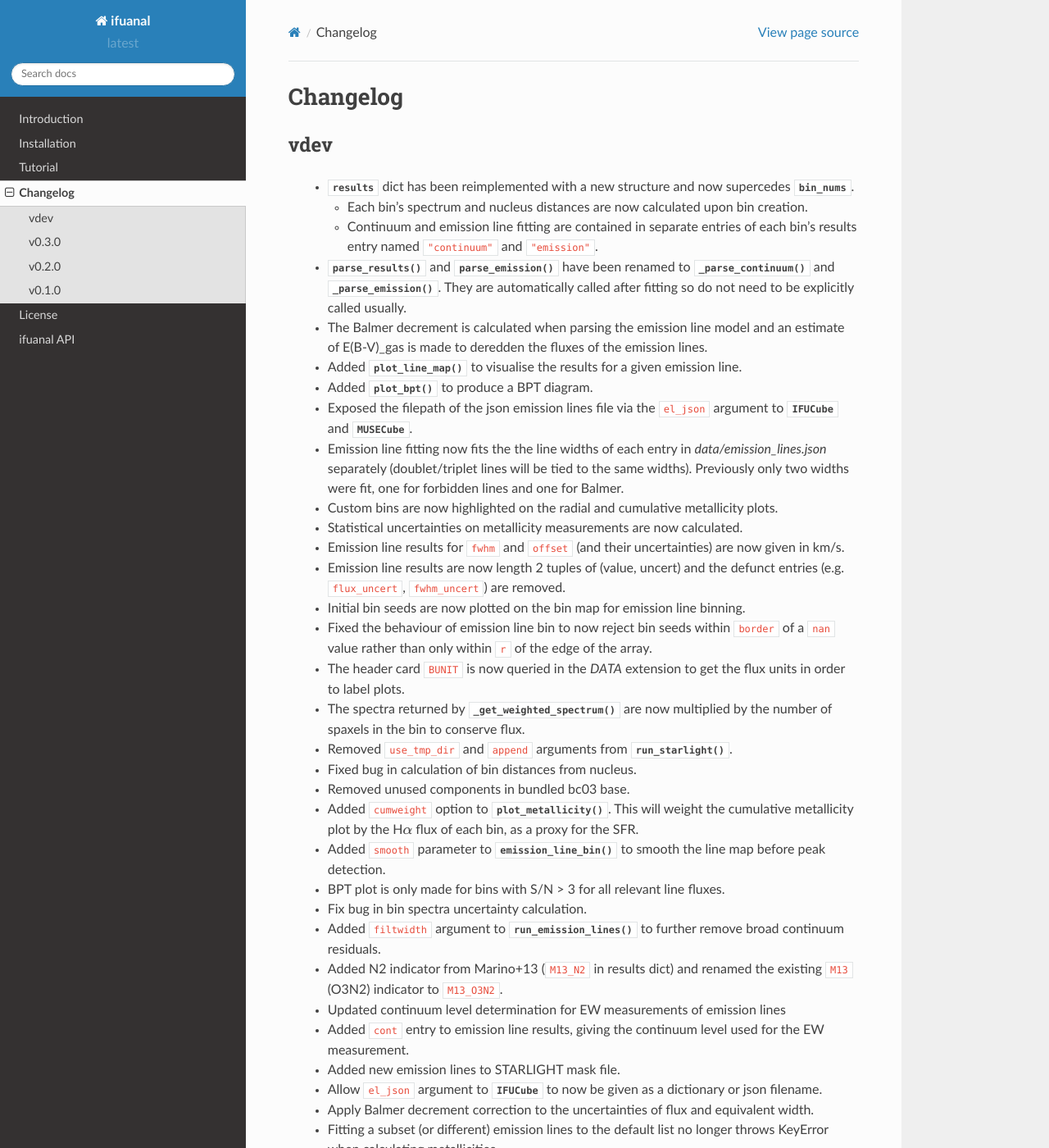
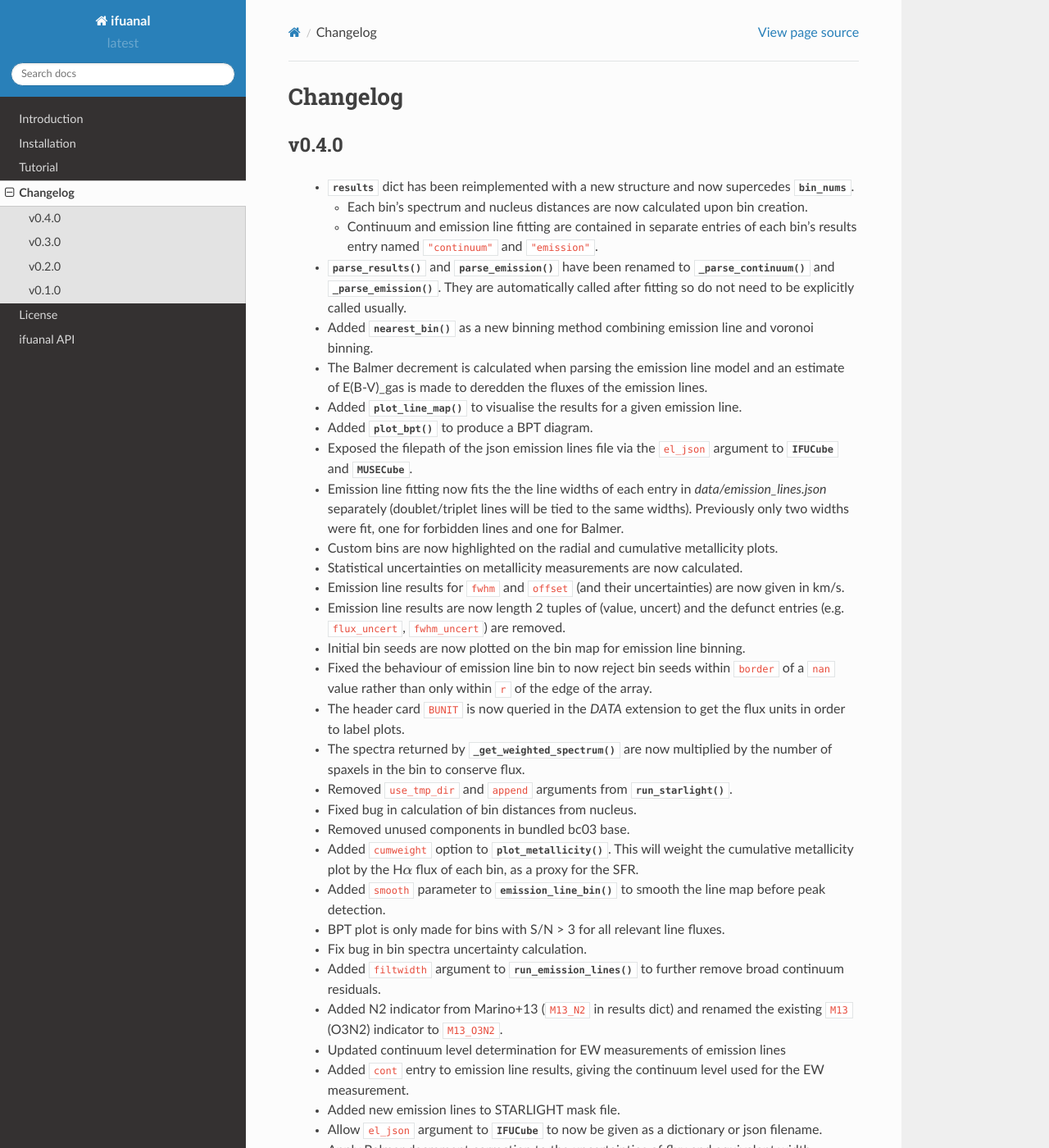
Before and after one commit to Lyalpha/ifuanal, a Sphinx documentation site: the page built from docs/changelog.rst, in a window 1280 px wide and 1400 px high. Shown: the whole window at 82% size. Built offline with Sphinx 7.4.7 and the Read the Docs theme 2.0.0, drawn with Linux system fonts in a browser that asks for light colours; some of the changed text lies outside the part shown.

Commit message:
Update changelog and version

```diff
--- a/docs/changelog.rst
+++ b/docs/changelog.rst
@@ -1,8 +1,8 @@
 Changelog
 =========
 
-vdev
-----
+v0.4.0
+------
  * :attr:`results` dict has been reimplemented with a new structure and now
    supercedes :attr:`bin_nums`.
 
@@ -14,6 +14,8 @@ vdev
    :meth:`~ifuanal.IFUCube._parse_continuum` and
    :meth:`~ifuanal.IFUCube._parse_emission`. They are automatically called
    after fitting so do not need to be explicitly called usually.
+ * Added :meth:`~ifuanal.IFUCube.nearest_bin` as a new binning method combining
+   emission line and voronoi binning.
  * The Balmer decrement is calculated when parsing the emission line model and
    an estimate of E(B-V)_gas is made to deredden the fluxes of the emission
    lines.
@@ -67,7 +69,9 @@ vdev
    throws KeyError when calculating metallicities.
  * Added :meth:`plot_extinction`.
  * The base_name (which determines where to save figures etc.) is now updated
-   on loading an instance via :meth:`load_pkl`
+   on loading an instance via :meth:`load_pkl`.
+ * ``snrlimit`` argument available for :meth:`~ifuanal.IFUCube._parse_emission`
+   and :meth:`~ifuanal.IFUCube.line_map`.
 
 v0.3.0
 ------
--- a/ifuanal.py
+++ b/ifuanal.py
@@ -6,7 +6,7 @@ For the analysis of IFU data cubes.
 
 from __future__ import print_function
 
-__version__ = "0.3.dev"
+__version__ = "0.4.0"
 __author__ = "J. Lyman"
 
 from itertools import repeat, cycle, product
```
